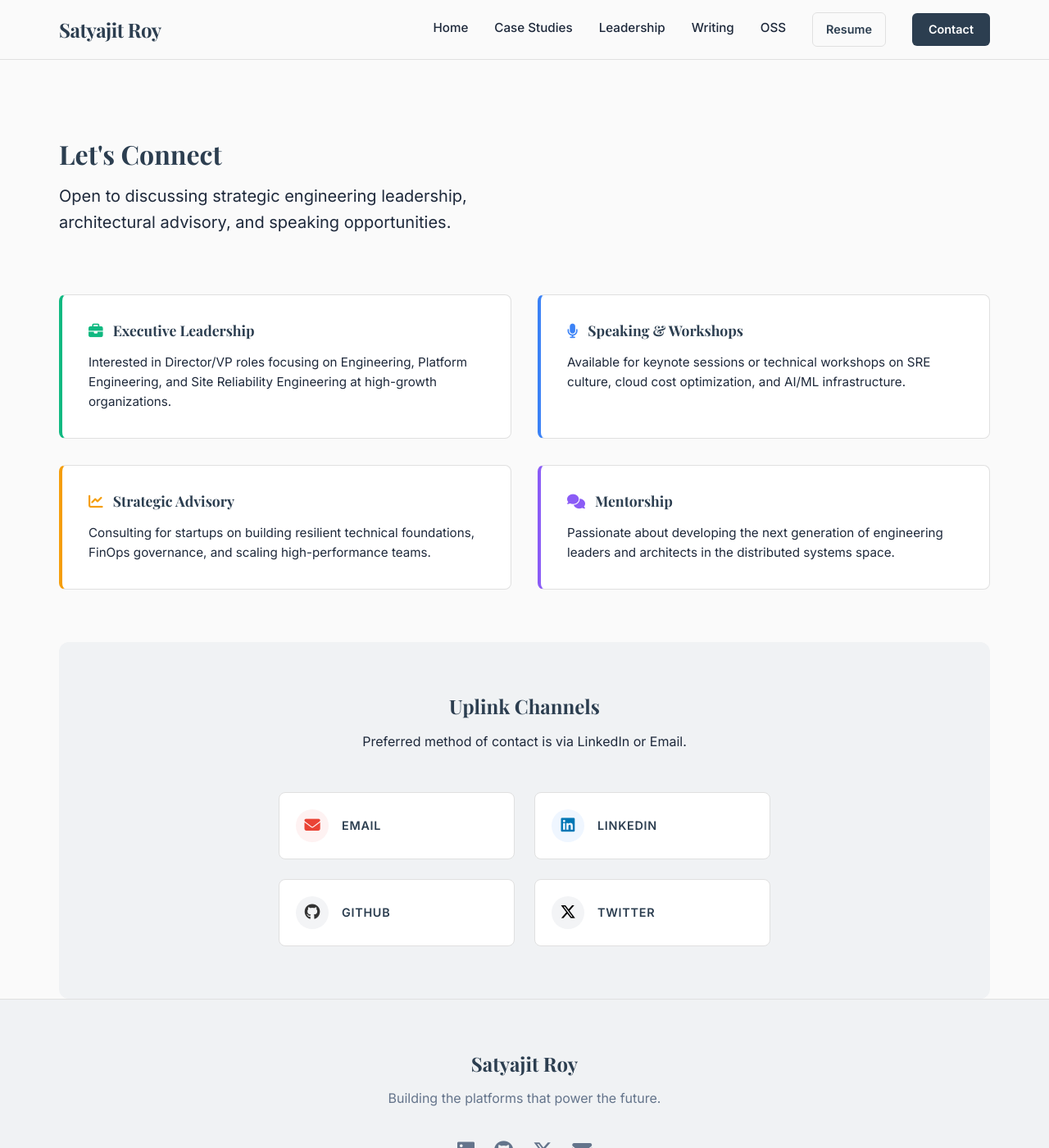
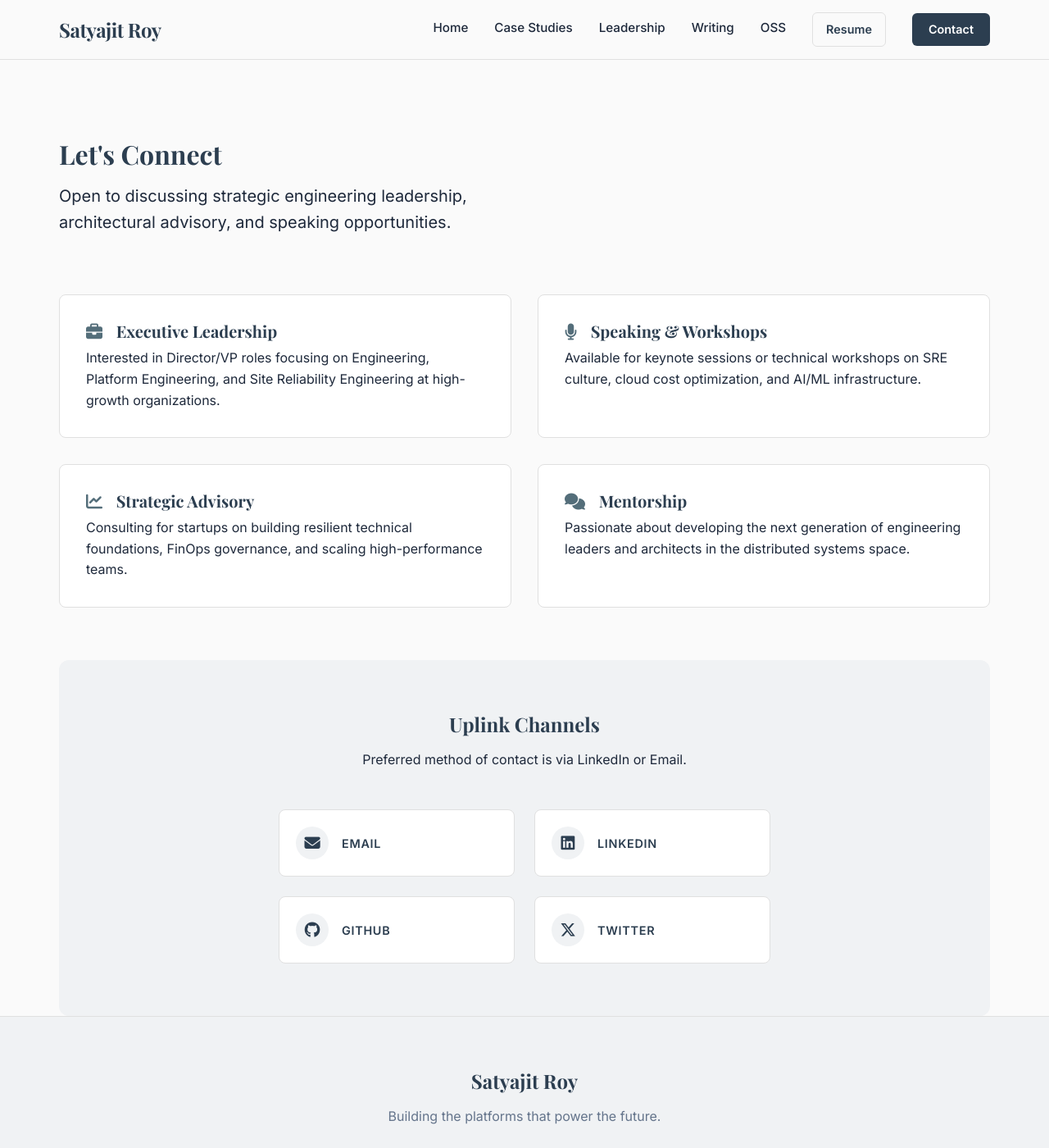
Before and after one commit to kodelint/kodelint.github.io, a Jekyll site: the page built from portfolio/contact/index.md, in a window 1280 px wide and 1400 px high. Shown: the whole window at 82% size. Built offline with Jekyll 4.4.1, drawn with Linux system fonts in a browser that asks for light colours; some web fonts are replaced.

Commit message:
fix(portfolio): align contact page with executive theme (colors, typography, grid)

```diff
--- a/assets/css/portfolio.css
+++ b/assets/css/portfolio.css
@@ -624,6 +624,14 @@ a {
   justify-content: center;
   font-size: 1.2rem;
   flex-shrink: 0;
+  background-color: var(--color-bg-alt);
+  color: var(--color-heading);
+  transition: all 0.2s ease;
+}
+
+.c-socials a:hover .c-social-icon-box {
+  background-color: var(--color-accent);
+  color: white;
 }
 
 .c-social-label {
--- a/portfolio/contact/index.md
+++ b/portfolio/contact/index.md
@@ -12,21 +12,21 @@ description: Get in touch with Satyajit Roy Choudhury regarding engineering lead
   </div>
 
   <div class="p-grid-2" style="gap: 2rem; margin-bottom: 4rem;">
-    <div class="p-card" style="border-left: 4px solid #10b981;">
-      <h3 style="font-size: 1.1rem; margin-bottom: 1rem;"><i class="fas fa-briefcase" style="margin-right: 0.5rem; color: #10b981;"></i> Executive Leadership</h3>
-      <p style="font-size: 0.95rem; color: var(--color-text);">Interested in Director/VP roles focusing on Engineering, Platform Engineering, and Site Reliability Engineering at high-growth organizations.</p>
+    <div class="p-card">
+      <h3 class="p-card-title" style="font-size: 1.25rem;"><i class="fas fa-briefcase" style="margin-right: 0.75rem; color: var(--color-accent);"></i> Executive Leadership</h3>
+      <p style="font-size: 1rem; color: var(--color-text);">Interested in Director/VP roles focusing on Engineering, Platform Engineering, and Site Reliability Engineering at high-growth organizations.</p>
     </div>
-    <div class="p-card" style="border-left: 4px solid #3b82f6;">
-      <h3 style="font-size: 1.1rem; margin-bottom: 1rem;"><i class="fas fa-microphone" style="margin-right: 0.5rem; color: #3b82f6;"></i> Speaking & Workshops</h3>
-      <p style="font-size: 0.95rem; color: var(--color-text);">Available for keynote sessions or technical workshops on SRE culture, cloud cost optimization, and AI/ML infrastructure.</p>
+    <div class="p-card">
+      <h3 class="p-card-title" style="font-size: 1.25rem;"><i class="fas fa-microphone" style="margin-right: 0.75rem; color: var(--color-accent);"></i> Speaking & Workshops</h3>
+      <p style="font-size: 1rem; color: var(--color-text);">Available for keynote sessions or technical workshops on SRE culture, cloud cost optimization, and AI/ML infrastructure.</p>
     </div>
-    <div class="p-card" style="border-left: 4px solid #f59e0b;">
-      <h3 style="font-size: 1.1rem; margin-bottom: 1rem;"><i class="fas fa-chart-line" style="margin-right: 0.5rem; color: #f59e0b;"></i> Strategic Advisory</h3>
-      <p style="font-size: 0.95rem; color: var(--color-text);">Consulting for startups on building resilient technical foundations, FinOps governance, and scaling high-performance teams.</p>
+    <div class="p-card">
+      <h3 class="p-card-title" style="font-size: 1.25rem;"><i class="fas fa-chart-line" style="margin-right: 0.75rem; color: var(--color-accent);"></i> Strategic Advisory</h3>
+      <p style="font-size: 1rem; color: var(--color-text);">Consulting for startups on building resilient technical foundations, FinOps governance, and scaling high-performance teams.</p>
     </div>
-    <div class="p-card" style="border-left: 4px solid #8b5cf6;">
-      <h3 style="font-size: 1.1rem; margin-bottom: 1rem;"><i class="fas fa-comments" style="margin-right: 0.5rem; color: #8b5cf6;"></i> Mentorship</h3>
-      <p style="font-size: 0.95rem; color: var(--color-text);">Passionate about developing the next generation of engineering leaders and architects in the distributed systems space.</p>
+    <div class="p-card">
+      <h3 class="p-card-title" style="font-size: 1.25rem;"><i class="fas fa-comments" style="margin-right: 0.75rem; color: var(--color-accent);"></i> Mentorship</h3>
+      <p style="font-size: 1rem; color: var(--color-text);">Passionate about developing the next generation of engineering leaders and architects in the distributed systems space.</p>
     </div>
   </div>
 
@@ -36,25 +36,25 @@ description: Get in touch with Satyajit Roy Choudhury regarding engineering lead
 
     <div class="c-socials">
       <a href="mailto:talk2sroy.ch@gmail.com" title="Email">
-        <div class="c-social-icon-box" style="background: #fef2f2; color: #ea4335;">
+        <div class="c-social-icon-box">
           <i class="fas fa-envelope"></i>
         </div>
         <span class="c-social-label">Email</span>
       </a>
       <a href="https://www.linkedin.com/in/satyajitroychoudhury/" target="_blank" title="LinkedIn">
-        <div class="c-social-icon-box" style="background: #eff6ff; color: #0077b5;">
+        <div class="c-social-icon-box">
           <i class="fab fa-linkedin"></i>
         </div>
         <span class="c-social-label">LinkedIn</span>
       </a>
       <a href="https://github.com/kodelint" target="_blank" title="GitHub">
-        <div class="c-social-icon-box" style="background: #f3f4f6; color: #333;">
+        <div class="c-social-icon-box">
           <i class="fab fa-github"></i>
         </div>
         <span class="c-social-label">GitHub</span>
       </a>
       <a href="https://twitter.com/__initialized__" target="_blank" title="Twitter/X">
-        <div class="c-social-icon-box" style="background: #f3f4f6; color: #000;">
+        <div class="c-social-icon-box">
           <i class="fab fa-x-twitter"></i>
         </div>
         <span class="c-social-label">Twitter</span>
```
